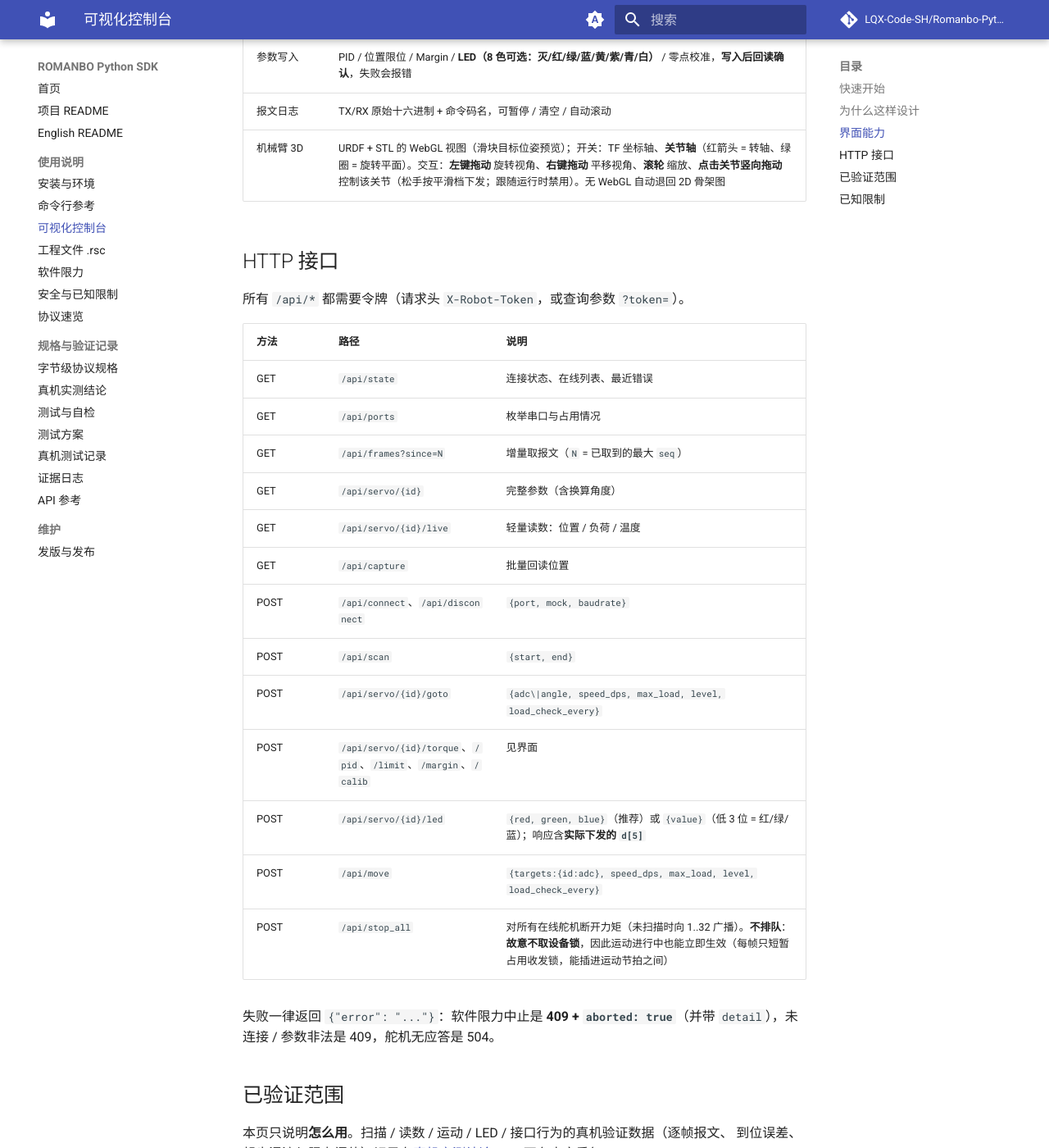
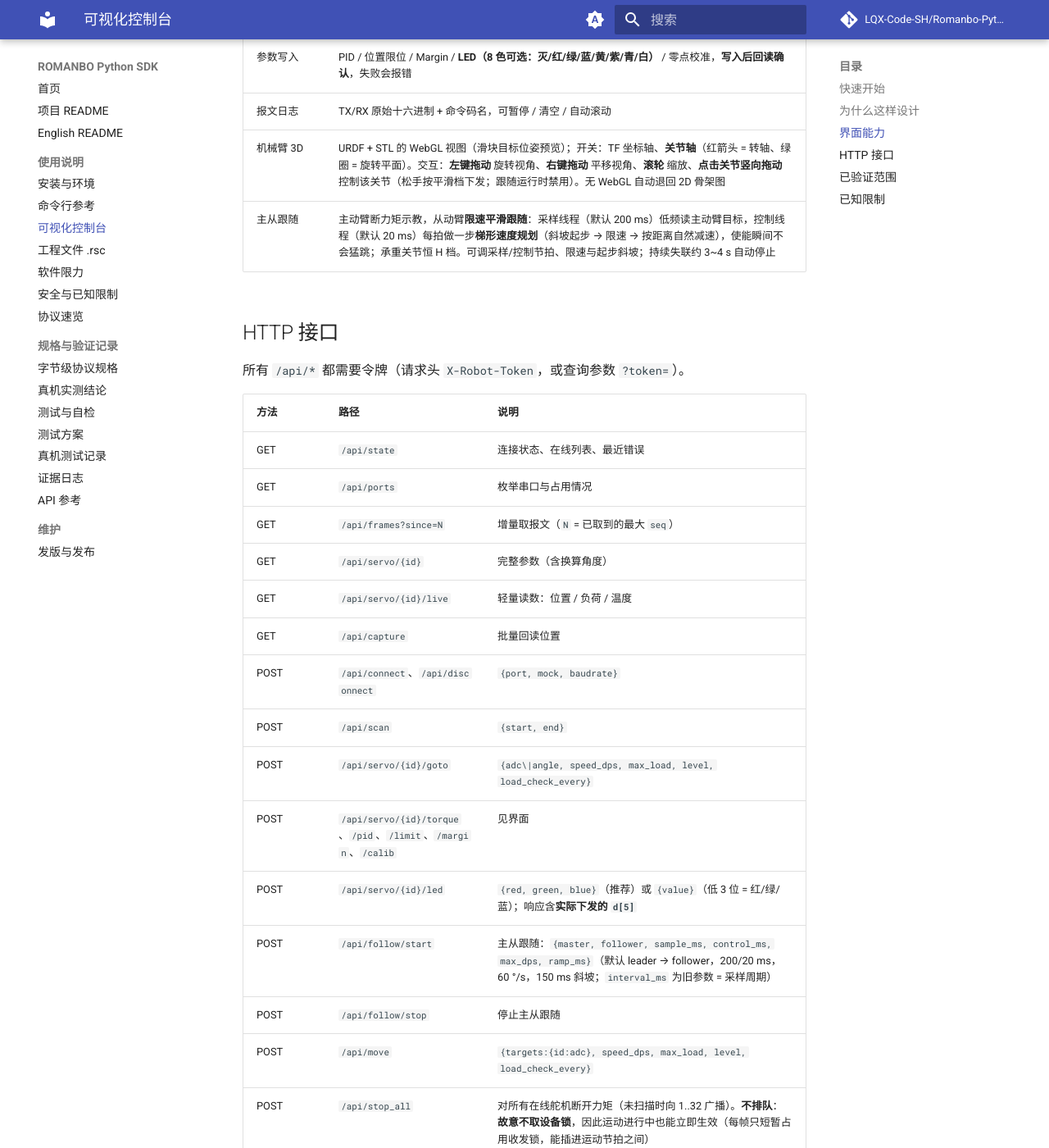
Before and after one commit to LQX-Code-SH/Romanbo-Python-SDK, an MkDocs documentation site: the page built from docs/WEBUI.md, in a window 1280 px wide and 1400 px high, scrolled down 1911 px. Shown: the whole window at 82% size. Built offline with MkDocs 1.6.1 and Material for MkDocs 9.7.7, drawn with Linux system fonts in a browser that asks for light colours; comment, search, counter and statistics services are not loaded.

Commit message:
docs(readme): 补上 webui 3D 可视化与主从跟随的介绍
上个提交（00b30e1）加了 3D 可视化、LED 补发与主从跟随，但 README
与 docs/WEBUI.md 没有跟上：

- README 特性/模块表/文档表：webui 条目补 3D（URDF+STL、拖动关节控制）
  与主从跟随；模块表补 arm 行
- README.en.md：Quick start 补 webui 命令，docs 表同步
- docs/WEBUI.md：界面能力表补「主从跟随」行，HTTP 接口表补
  /api/follow/start|stop（原先接口存在但文档漏了）

```diff
--- a/docs/WEBUI.md
+++ b/docs/WEBUI.md
@@ -68,6 +68,7 @@ ROMANBO 舵机控制台已启动，请用浏览器打开：
 | 参数写入 | PID / 位置限位 / Margin / **LED（8 色可选：灭/红/绿/蓝/黄/紫/青/白）** / 零点校准，**写入后回读确认**，失败会报错 |
 | 报文日志 | TX/RX 原始十六进制 + 命令码名，可暂停 / 清空 / 自动滚动 |
 | 机械臂 3D | URDF + STL 的 WebGL 视图（滑块目标位姿预览）；开关：TF 坐标轴、**关节轴**（红箭头 = 转轴、绿圈 = 旋转平面）。交互：**左键拖动** 旋转视角、**右键拖动** 平移视角、**滚轮** 缩放、**点击关节竖向拖动** 控制该关节（松手按平滑档下发；跟随运行时禁用）。无 WebGL 自动退回 2D 骨架图 |
+| 主从跟随 | 主动臂断力矩示教，从动臂**限速平滑跟随**：采样线程（默认 200 ms）低频读主动臂目标，控制线程（默认 20 ms）每拍做一步**梯形速度规划**（斜坡起步 → 限速 → 按距离自然减速），使能瞬间不会猛跳；承重关节恒 H 档。可调采样/控制节拍、限速与起步斜坡；持续失联约 3~4 s 自动停止 |
 
 ## HTTP 接口
 
@@ -86,6 +87,8 @@ ROMANBO 舵机控制台已启动，请用浏览器打开：
 | POST | `/api/servo/{id}/goto` | `{adc\|angle, speed_dps, max_load, level, load_check_every}` |
 | POST | `/api/servo/{id}/torque`、`/pid`、`/limit`、`/margin`、`/calib` | 见界面 |
 | POST | `/api/servo/{id}/led` | `{red, green, blue}`（推荐）或 `{value}`（低 3 位 = 红/绿/蓝）；响应含**实际下发的 `d[5]`** |
+| POST | `/api/follow/start` | 主从跟随：`{master, follower, sample_ms, control_ms, max_dps, ramp_ms}`（默认 leader → follower，200/20 ms，60 °/s，150 ms 斜坡；`interval_ms` 为旧参数 = 采样周期） |
+| POST | `/api/follow/stop` | 停止主从跟随 |
 | POST | `/api/move` | `{targets:{id:adc}, speed_dps, max_load, level, load_check_every}` |
 | POST | `/api/stop_all` | 对所有在线舵机断开力矩（未扫描时向 1..32 广播）。**不排队**：**故意不取设备锁**，因此运动进行中也能立即生效（每帧只短暂占用收发锁，能插进运动节拍之间） |
 
```
Also changed, not shown: README.en.md (+5 -1 lines), README.md (+5 -2 lines).
